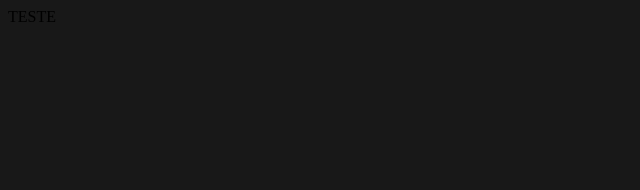
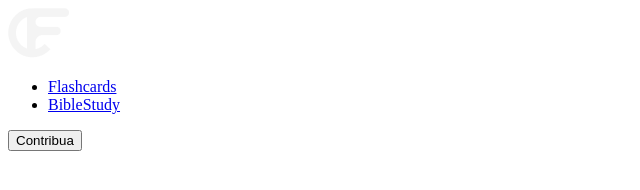
Before and after one commit to Harlocks/harlocks.github.io, a plain HTML site: page index.html in a window 1280 px wide. Shown: the whole page, without its empty margins (0-640 px from the left). Drawn offline with Linux system fonts and the light colour scheme.

Commit message:
feat: Adicionado links, logo e estilo.

```diff
--- a/index.html
+++ b/index.html
@@ -6,11 +6,16 @@
     <title>Flashcards</title>
 </head>
 <body>
-    <style>
-        body {
-            background-color: #181818;
-        }
-    </style>
-    TESTE
+    <header>
+        <img src="assets/img/Logo.png" alt="Logo do FlashCards">
+        <nav>
+            <ul class="itens-nav">
+                <li><a href="#">Flashcards</a></li>
+                <li><a href="#">BibleStudy</a></li>
+            </ul>
+        </nav>
+        <button class="btn-github">Contribua</button>
+    </header>
+
 </body>
 </html>
--- /dev/null
+++ b/style/style.css
@@ -0,0 +1,12 @@
+@import url('https://fonts.googleapis.com/css2?family=Heebo&display=swap');
+
+* {
+    padding: 0;
+    margin: 0;
+    box-sizing: border-box;
+}
+
+body {
+    font-family: 'Heebo', sans-serif;
+    color: #FAF8F6;
+}
```
Also changed, not shown: assets/img/Logo.png (added), script/script.js (added).
